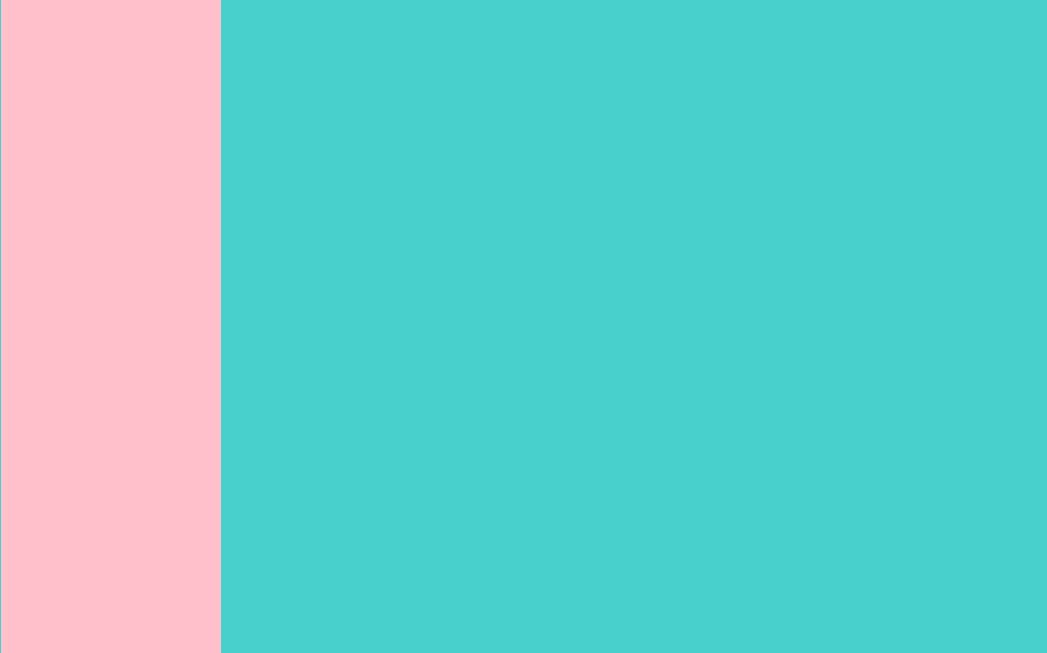
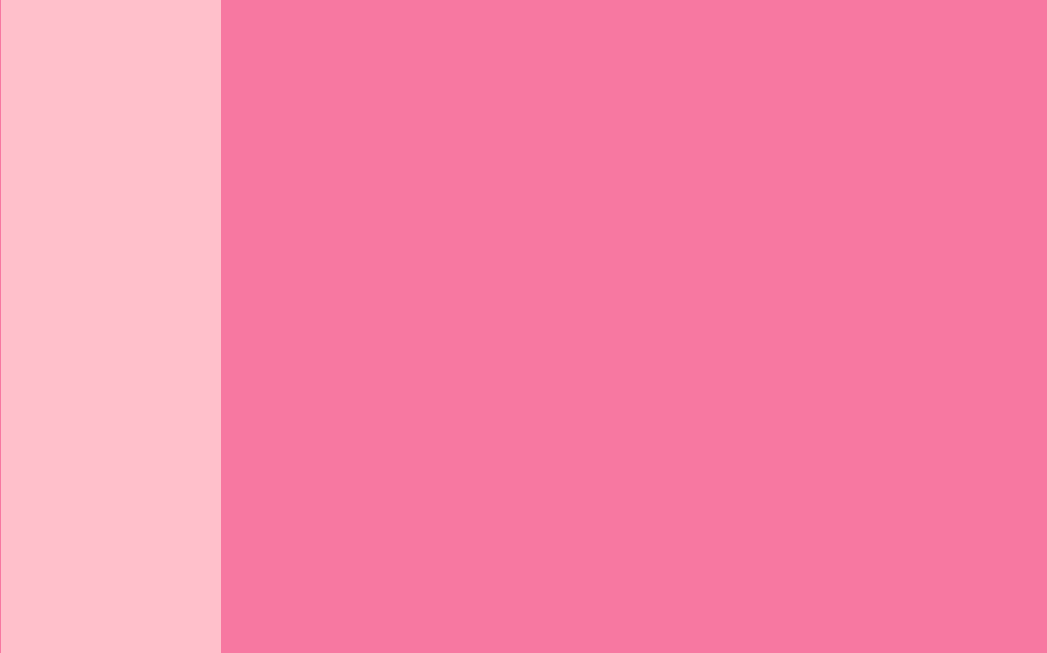
Before and after one commit to susana-caraballo/susana-caraballo.github.io, a plain HTML site: page index.html in a window 1280 px wide. Shown: the part 147-800 px from the top of the page, without its empty margins (0-1047 px from the left). Drawn offline with Linux system fonts and the light colour scheme.

Commit message:
Color Change

```diff
--- a/index.html
+++ b/index.html
@@ -19,7 +19,7 @@
 		}
 		body{
 			display:block;
-			background-color: mediumturquoise;
+			background-color: #F778A1;
 			border:10px;
 			max-width: 750px;
 			margin:10px 285px 0 285px;
```
